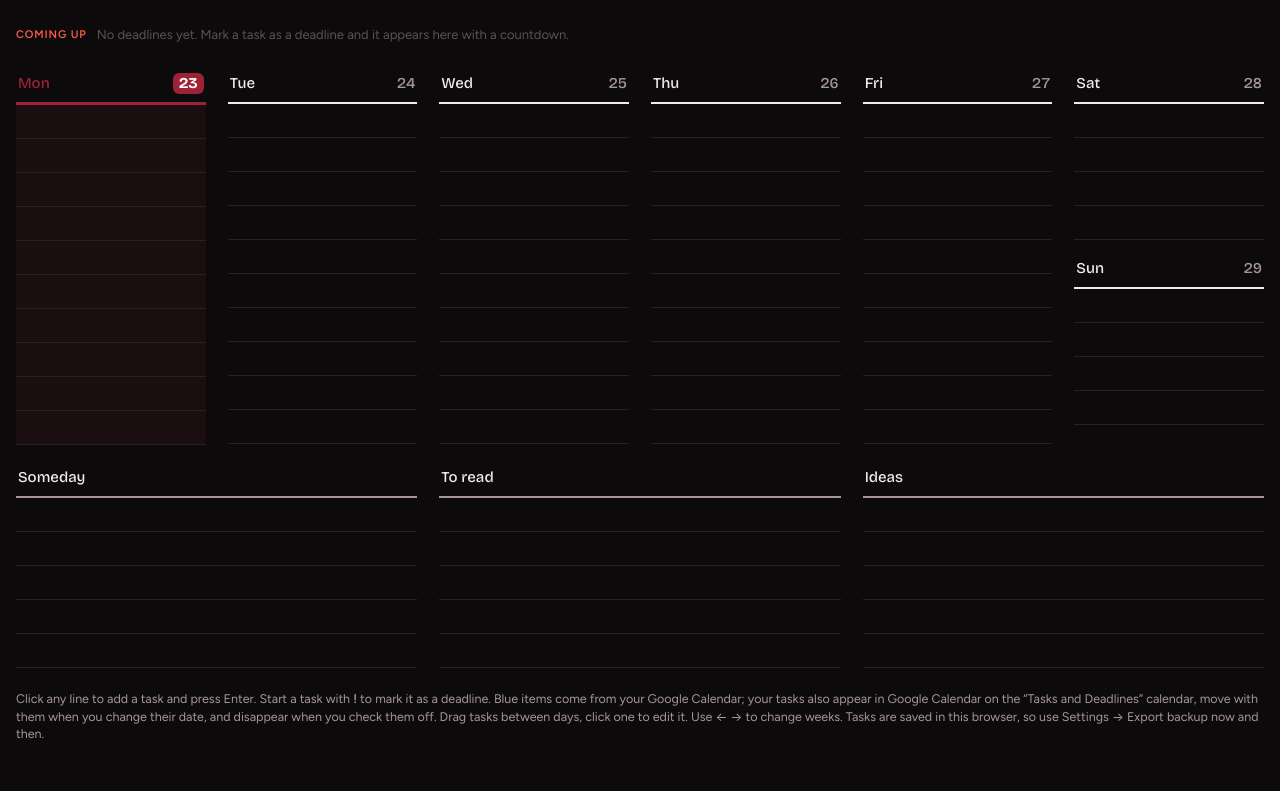
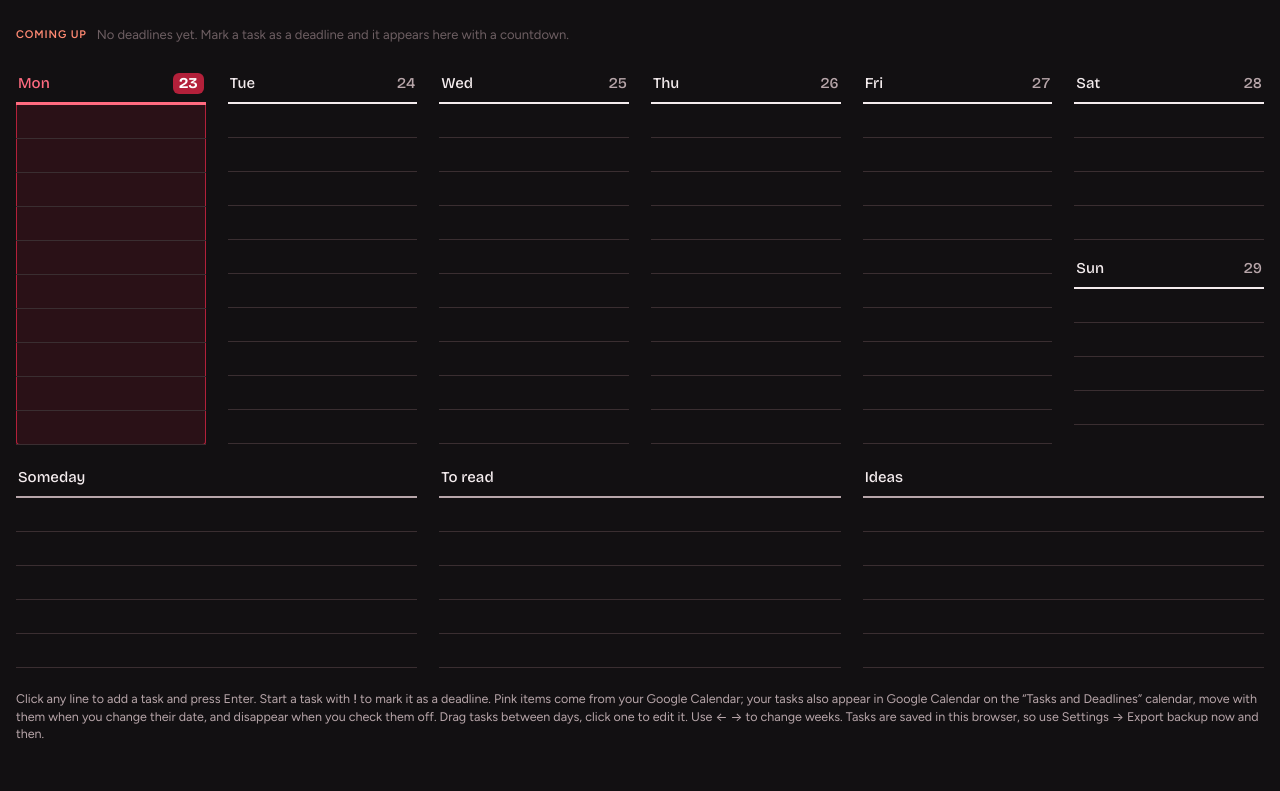
Before and after one commit to slinsk23/planner, a plain HTML site: page index.html in a window 1280 px wide. Shown: the part 85-876 px from the top of the page. Drawn offline with nearby package versions, Linux system fonts and the light colour scheme.

Commit message:
Refactor CSS variables for improved theme styling
Updated theme colors and styles for better contrast and readability.

```diff
--- a/index.html
+++ b/index.html
@@ -8,12 +8,13 @@
 <link rel="stylesheet" href="https://fonts.googleapis.com/css2?family=Bricolage+Grotesque:opsz,wght@12..96,500;12..96,700&family=Figtree:wght@400;500;600&display=swap">
 <style>
 /* Layout: a lined-paper week — five weekday columns plus a stacked weekend column, a Someday list below, deadlines strip on top */
+/* Theme: black paper, maroon/crimson accent, scarlet deadlines — tuned for contrast */
 :root{
-  --bg:#0c0a0a; --paper:#151112; --ink:#f2e9ea; --muted:#a8969a; --faint:#5e5054;
-  --line:#2a2022; --accent:#9e2236; --accent-ink:#ffffff; --accent-soft:#341018; --today-bg:#1a0e11;
-  --deadline:#ff5a4a; --deadline-soft:#3a1512;
-  --event:#d58b97; --event-soft:#2a1619;
-  --tag-blue:#1e2836; --tag-green:#1d2b22; --tag-amber:#3a2a12; --tag-rose:#4a1622; --tag-violet:#2d1f38;
+  --bg:#121012; --paper:#1c1719; --ink:#f4ecee; --muted:#b8a6aa; --faint:#6e5f63;
+  --line:#3a2e31; --accent:#b3203a; --accent-ink:#ffffff; --accent-text:#ff6b80; --accent-soft:#4a1520; --today-bg:#2a1117;
+  --deadline:#ff8a73; --deadline-soft:#5a1f17;
+  --event:#e88f9c; --event-soft:#2e171b;
+  --tag-blue:#24344c; --tag-green:#233a2a; --tag-amber:#4a3614; --tag-rose:#5a1a28; --tag-violet:#3a2850;
   --shadow:0 12px 40px rgba(0,0,0,.6);
   --f-display:"Bricolage Grotesque", "Segoe UI", system-ui, sans-serif;
   --f-body:"Figtree", "Segoe UI", system-ui, -apple-system, sans-serif;
@@ -26,7 +27,7 @@ body{background:var(--bg);color:var(--ink);font-family:var(--f-body);font-size:1
   padding-left:max(16px,env(safe-area-inset-left,0px));padding-right:max(16px,env(safe-area-inset-right,0px));padding-block:20px 48px}
 .wrap{max-width:1400px;margin:0 auto;display:flex;flex-direction:column;gap:22px}
 button,select{font:inherit;color:inherit;cursor:pointer}
-:focus-visible{outline:2px solid var(--accent);outline-offset:2px}
+:focus-visible{outline:2px solid var(--accent-text);outline-offset:2px}
 
 header{display:flex;flex-wrap:wrap;align-items:flex-end;justify-content:space-between;gap:12px 24px}
 .title h1{font-family:var(--f-display);font-weight:700;font-size:clamp(26px,3.4vw,38px);letter-spacing:-.02em;margin:0;line-height:1}
@@ -38,7 +39,7 @@ header{display:flex;flex-wrap:wrap;align-items:flex-end;justify-content:space-be
 .btn.primary{background:var(--accent);color:var(--accent-ink);border-color:var(--accent);font-weight:600}
 .status{display:flex;gap:8px;flex-wrap:wrap;align-items:center}
 .pill{font-size:12px;color:var(--muted);border:1px dashed var(--line);border-radius:999px;padding:4px 10px;white-space:nowrap;background:transparent}
-.pill.ok{border-style:solid;color:var(--accent);border-color:var(--accent-soft);background:var(--accent-soft)}
+.pill.ok{border-style:solid;color:var(--accent-text);border-color:var(--accent-soft);background:var(--accent-soft)}
 .pill.cal.ok{color:var(--event);border-color:var(--event-soft);background:var(--event-soft)}
 .pill.warn{border-style:solid;color:var(--deadline);border-color:var(--deadline-soft);background:var(--deadline-soft)}
 button.pill{cursor:pointer}
@@ -46,7 +47,7 @@ select.pill{appearance:none;padding-right:22px;background:var(--paper) url("data
 
 .deadlines{display:flex;gap:10px;align-items:center;flex-wrap:wrap;min-height:32px}
 .deadlines .lbl{font-size:11px;font-weight:700;letter-spacing:.08em;text-transform:uppercase;color:var(--deadline)}
-.dl{display:flex;gap:8px;align-items:baseline;background:var(--deadline-soft);border-radius:8px;padding:6px 10px;border:0;text-align:left;max-width:100%}
+.dl{display:flex;gap:8px;align-items:baseline;background:var(--deadline-soft);border-radius:8px;padding:6px 10px;border:1px solid var(--deadline);text-align:left;max-width:100%}
 .dl b{font-weight:600;overflow:hidden;text-overflow:ellipsis;white-space:nowrap;max-width:28ch}
 .dl span{color:var(--deadline);font-size:12px;font-weight:600;font-variant-numeric:tabular-nums;white-space:nowrap}
 .deadlines .empty{color:var(--faint);font-size:13px}
@@ -58,26 +59,26 @@ select.pill{appearance:none;padding-right:22px;background:var(--paper) url("data
 .day h3 .dow,.day h3 .num{font-size:15px}
 .day h3 .num{color:var(--muted);font-variant-numeric:tabular-nums}
 .day.past h3{border-color:var(--faint);color:var(--muted)}
-.day.today h3{border-color:var(--accent);color:var(--accent);border-bottom-width:3px}
+.day.today h3{border-color:var(--accent-text);color:var(--accent-text);border-bottom-width:3px}
 .day.today h3 .num{background:var(--accent);color:var(--accent-ink);border-radius:6px;padding:0 6px;font-weight:700}
-.day.today ul.lines{background:var(--today-bg)}
+.day.today ul.lines{background:var(--today-bg);box-shadow:inset 1px 0 0 var(--accent),inset -1px 0 0 var(--accent),inset 0 -1px 0 var(--accent)}
 ul.lines{list-style:none;margin:0;padding:0;min-height:40px;border-radius:0 0 4px 4px}
 .day.drop ul.lines{background:var(--accent-soft)}
 li.row{min-height:34px;border-bottom:1px solid var(--line);display:flex;align-items:center;gap:8px;padding:0 4px}
 li.task{cursor:grab;border-radius:4px}
-li.task:hover{box-shadow:inset 0 0 0 1.5px var(--accent)}
+li.task:hover{box-shadow:inset 0 0 0 1.5px var(--accent-text)}
 li.task.dragging{opacity:.35}
 li.task[data-color="blue"]{background:var(--tag-blue)} li.task[data-color="green"]{background:var(--tag-green)}
 li.task[data-color="amber"]{background:var(--tag-amber)} li.task[data-color="rose"]{background:var(--tag-rose)}
 li.task[data-color="violet"]{background:var(--tag-violet)}
 li.task.is-deadline:not([data-color]){background:var(--deadline-soft)}
 .check{flex:none;width:16px;height:16px;border-radius:50%;border:1.5px solid var(--muted);background:transparent;padding:0;display:grid;place-items:center}
-.check:hover{border-color:var(--accent)}
+.check:hover{border-color:var(--accent-text)}
 li.done .check{background:var(--accent);border-color:var(--accent)}
 li.done .check::after{content:"";width:7px;height:4px;border-left:2px solid var(--accent-ink);border-bottom:2px solid var(--accent-ink);transform:rotate(-45deg) translate(1px,-1px)}
 .txt{flex:1;min-width:0;overflow:hidden;text-overflow:ellipsis;white-space:nowrap;cursor:pointer;padding:6px 0}
 li.done .txt{text-decoration:line-through;color:var(--muted)}
-.flag{flex:none;font-size:10px;font-weight:700;letter-spacing:.06em;text-transform:uppercase;color:var(--paper);background:var(--deadline);border-radius:4px;padding:2px 5px}
+.flag{flex:none;font-size:10px;font-weight:700;letter-spacing:.06em;text-transform:uppercase;color:#2a0c07;background:var(--deadline);border-radius:4px;padding:2px 5px}
 .note-dot{flex:none;width:5px;height:5px;border-radius:50%;background:var(--muted)}
 .cal-dot{flex:none;width:7px;height:7px;border-radius:2px;background:var(--event)}
 li.event{padding:0}
@@ -151,7 +152,7 @@ li.blank{cursor:text}
   <div class="deadlines" id="deadlines"></div>
   <main class="board" id="board"></main>
   <section class="someday" id="someday"></section>
-  <p class="hint">Click any line to add a task and press Enter. Start a task with <b>!</b> to mark it as a deadline. Blue items come from your Google Calendar; your tasks also appear in Google Calendar on the “Tasks and Deadlines” calendar, move with them when you change their date, and disappear when you check them off. Drag tasks between days, click one to edit it. Use ← → to change weeks. Tasks are saved in this browser, so use Settings → Export backup now and then.</p>
+  <p class="hint">Click any line to add a task and press Enter. Start a task with <b>!</b> to mark it as a deadline. Pink items come from your Google Calendar; your tasks also appear in Google Calendar on the “Tasks and Deadlines” calendar, move with them when you change their date, and disappear when you check them off. Drag tasks between days, click one to edit it. Use ← → to change weeks. Tasks are saved in this browser, so use Settings → Export backup now and then.</p>
 </div>
 
 <!-- task editor -->
```
